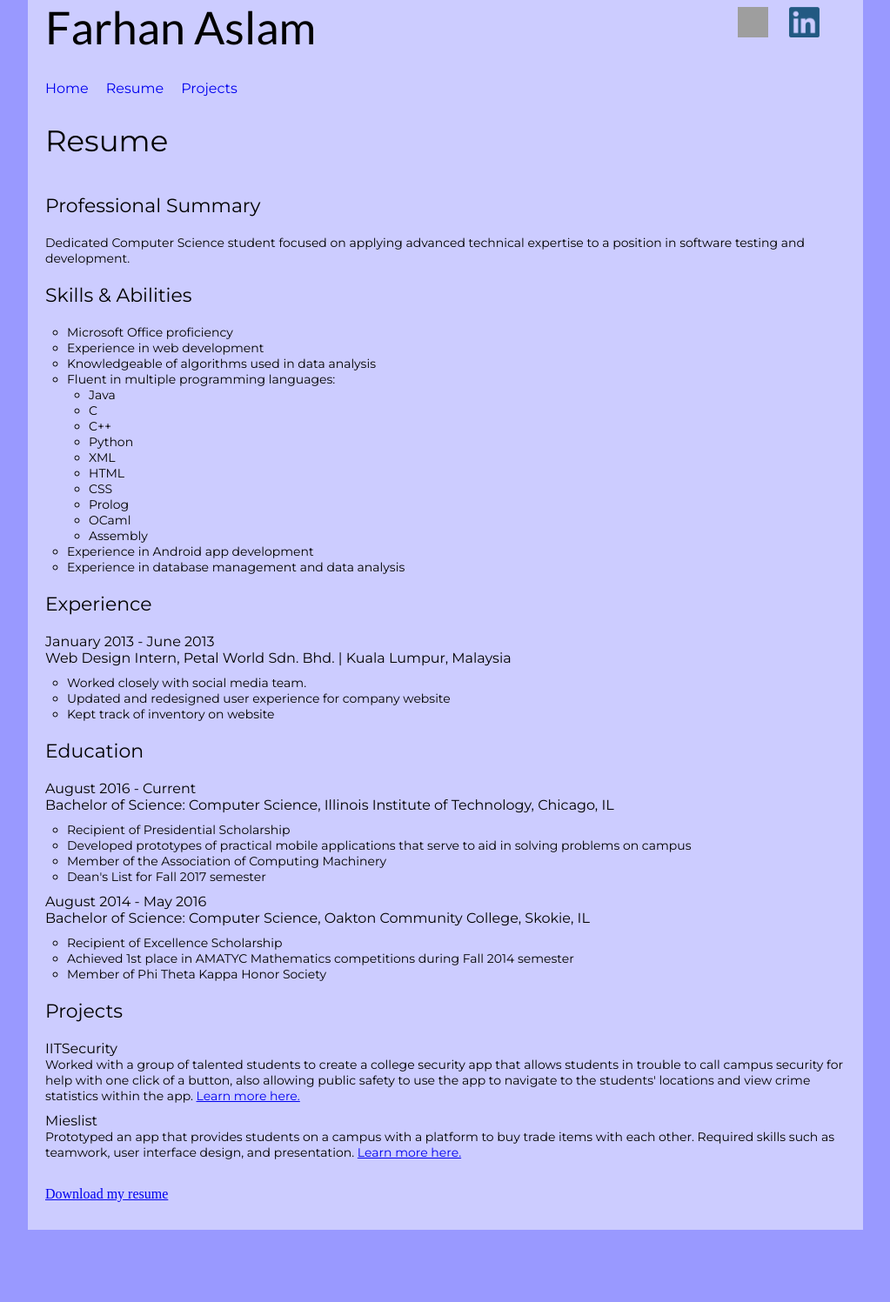
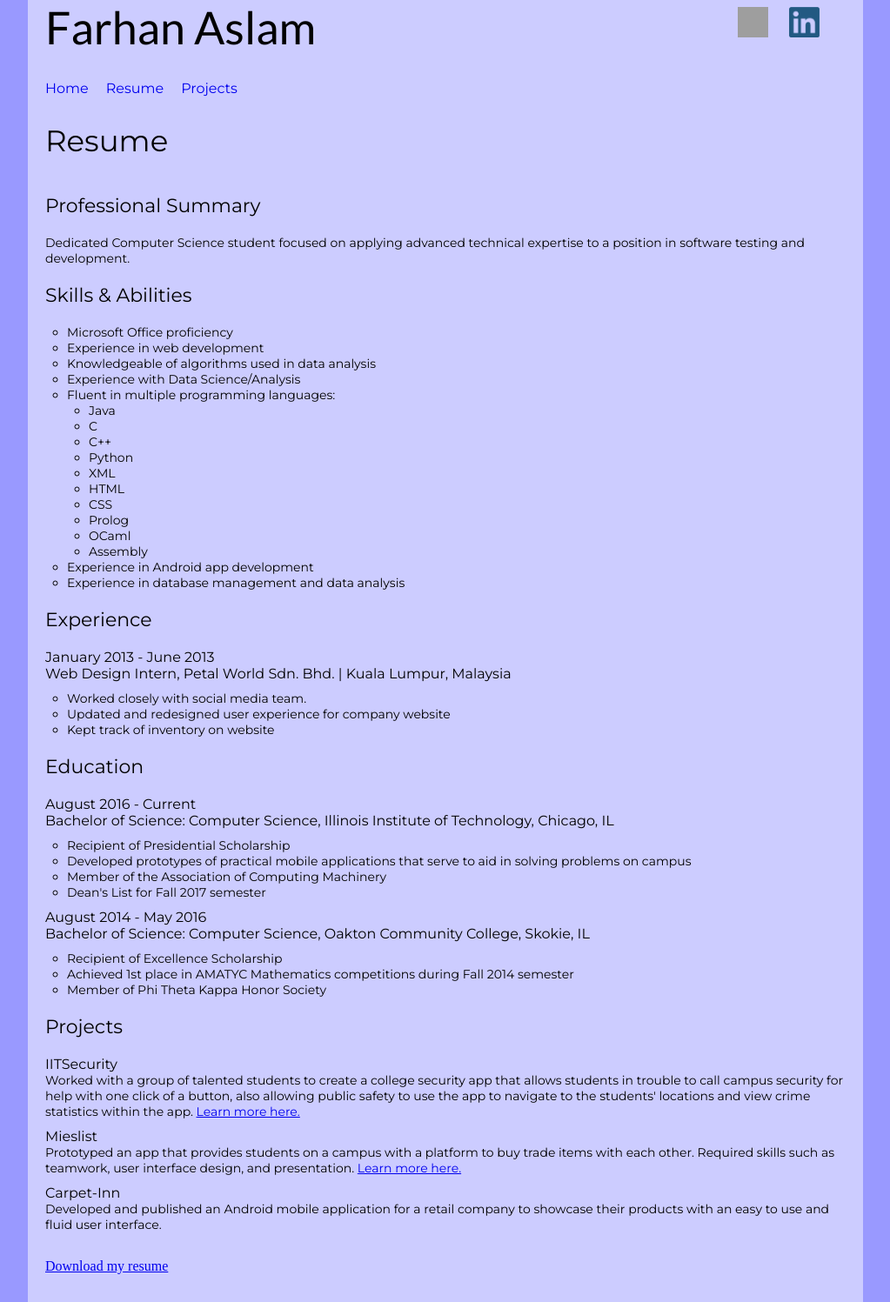
Before and after one commit to pestorius/pestorius.github.io, a Jekyll site: the page resume.html, which Jekyll copies as it is, in a window 1280 px wide. Shown: the whole page at 87% size, without its empty margins (128-1151 px from the left). Built offline with Jekyll 4.4.1, drawn with Linux system fonts in a browser that asks for light colours; before the commit the page ends 1414 px from its top, so only the background shows below that; grey boxes are pictures that could not be loaded.

Commit message:
Update resume.html

```diff
--- a/resume.html
+++ b/resume.html
@@ -47,6 +47,7 @@
 			<li>Microsoft Office proficiency</li>
 			<li>Experience in web development</li>
 			<li>Knowledgeable of algorithms used in data analysis</li>
+			<li>Experience with Data Science/Analysis</li>
 			<li>Fluent in multiple programming languages:
 				<ul>
 					<li>Java</li>
@@ -102,6 +103,8 @@
 		<p>Worked with a group of talented students to create a college security app that allows students in trouble to call campus security for help with one click of a button, also allowing public safety to use the app to navigate to the students' locations and view crime statistics within the app. <a href="projects.html">Learn more here.</a></p>
 		<h3>Mieslist</h3>
 		<p>Prototyped an app that provides students on a campus with a platform to buy trade items with each other. Required skills such as teamwork, user interface design, and presentation. <a href="projects.html#mieslist">Learn more here.</a></p>
+		<h3>Carpet-Inn</h3>
+		<p>Developed and published an Android mobile application for a retail company to showcase their products with an easy to use and fluid user interface.</p>
 	</section>
 
 	<footer>
```
